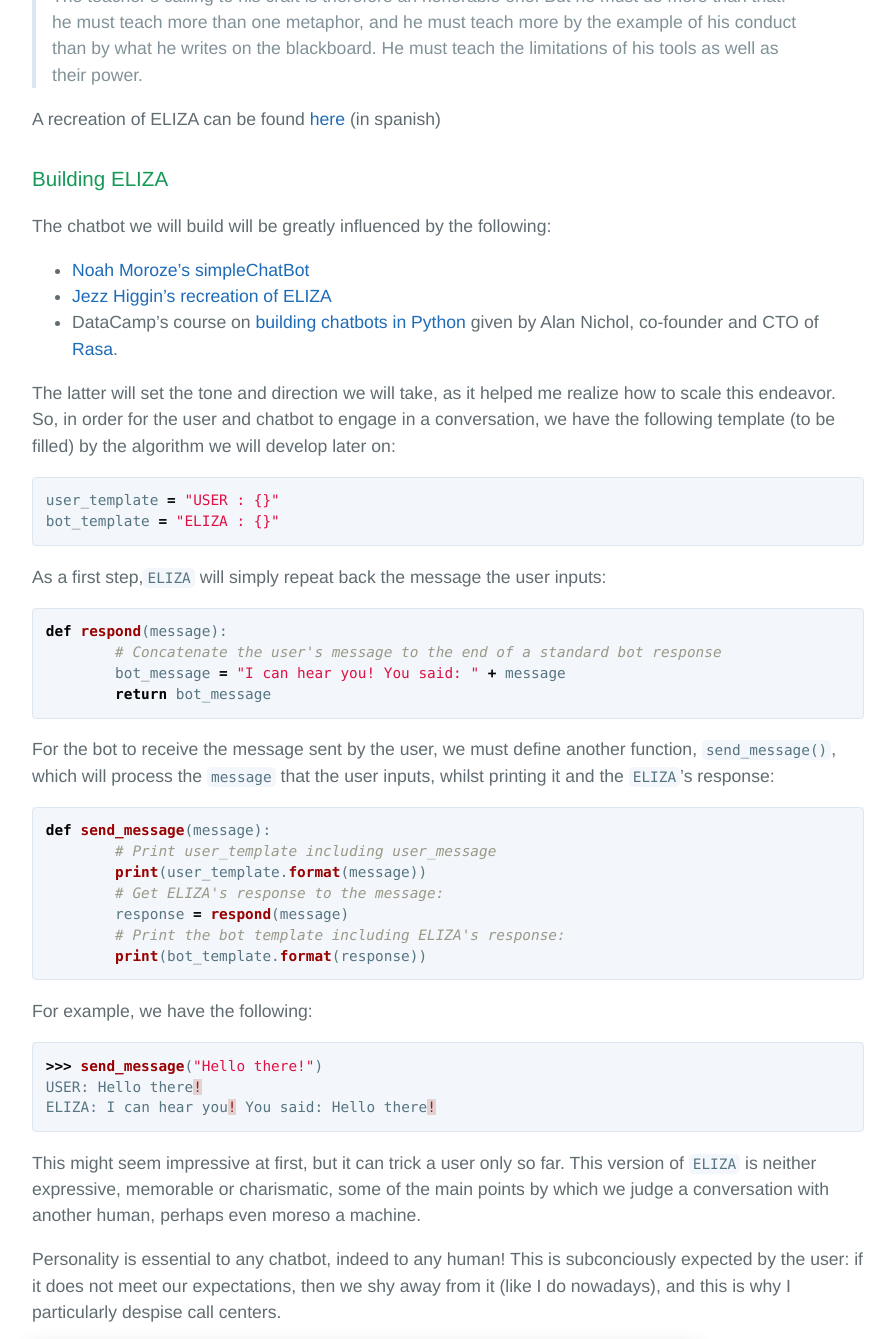
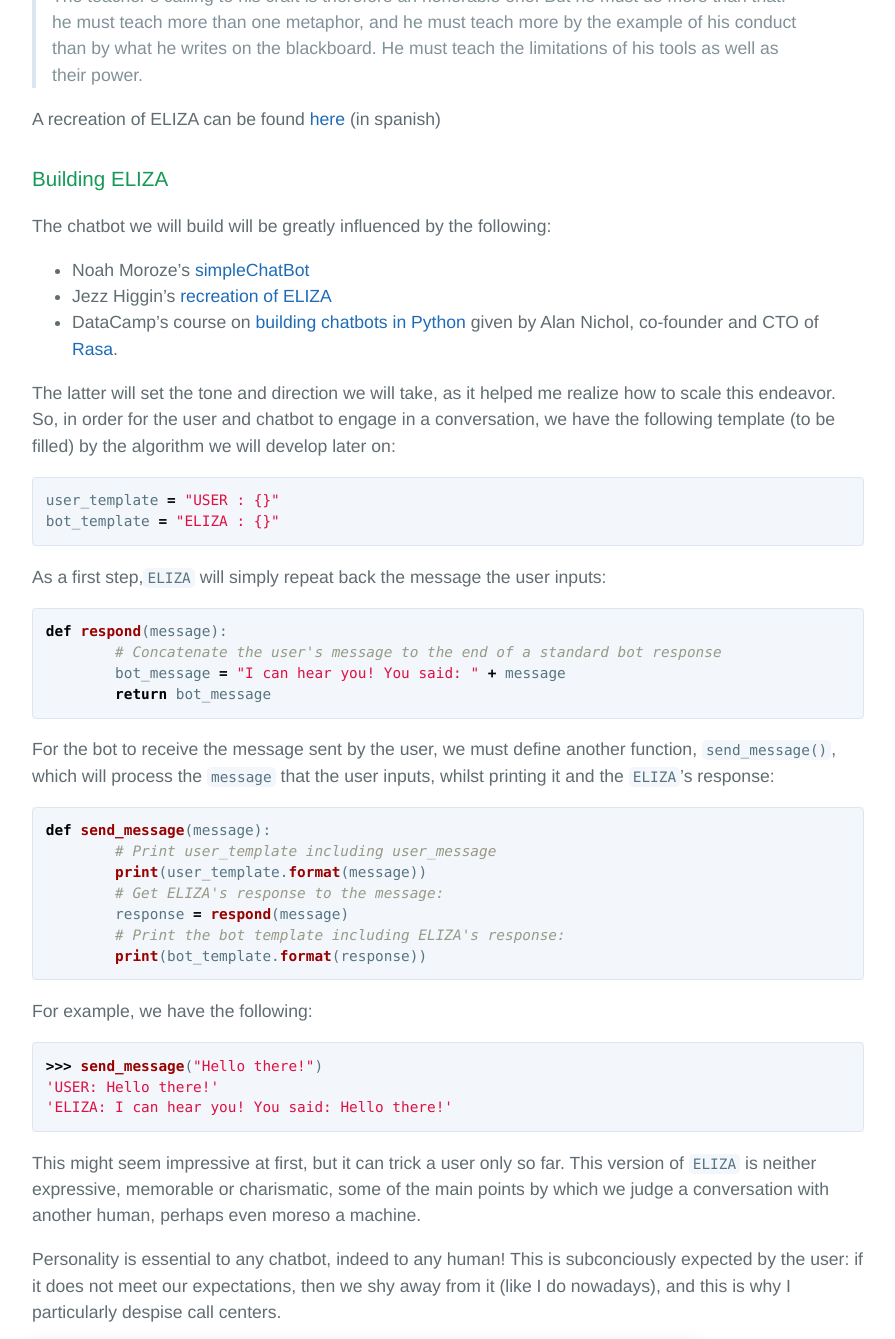
Before and after one commit to PDillis/pdillis.github.io, a Jekyll site: the page built from _posts/2018-04-18-PythonChatbot0.markdown, in a window 1280 px wide and 1400 px high, scrolled down 2036 px, cut to the strip 0-1339 px from the top of the window. Shown: the whole strip, without its empty margins (192-1087 px from the left). Built offline with Jekyll 4.4.1, drawn with Linux system fonts in a browser that asks for light colours.

```diff
--- a/_posts/2018-04-18-PythonChatbot0.markdown
+++ b/_posts/2018-04-18-PythonChatbot0.markdown
@@ -34,8 +34,8 @@ A recreation of ELIZA can be found [here](http://deixilabs.com/eliza.html) (in s
 
 The chatbot we will build will be greatly influenced by the following:
 
-- [Noah Moroze's simpleChatBot](https://github.com/nmoroze/SimpleChatBot)
-- [Jezz Higgin's recreation of ELIZA](https://github.com/jezhiggins/eliza.py)
+- Noah Moroze's [simpleChatBot](https://github.com/nmoroze/SimpleChatBot)
+- Jezz Higgin's [recreation of ELIZA](https://github.com/jezhiggins/eliza.py)
 - DataCamp's course on [building chatbots in Python](https://www.datacamp.com/courses/building-chatbots-in-python) given by Alan Nichol, co-founder and CTO of [Rasa](http://rasa.com/).
 
 The latter will set the tone and direction we will take, as it helped me realize how to scale this endeavor. So, in order for the user and chatbot to engage in a conversation, we have the following template (to be filled) by the algorithm we will develop later on:
```
Also changed, not shown: other parts of _posts/2018-04-18-PythonChatbot0.markdown (+2 -2 lines).
